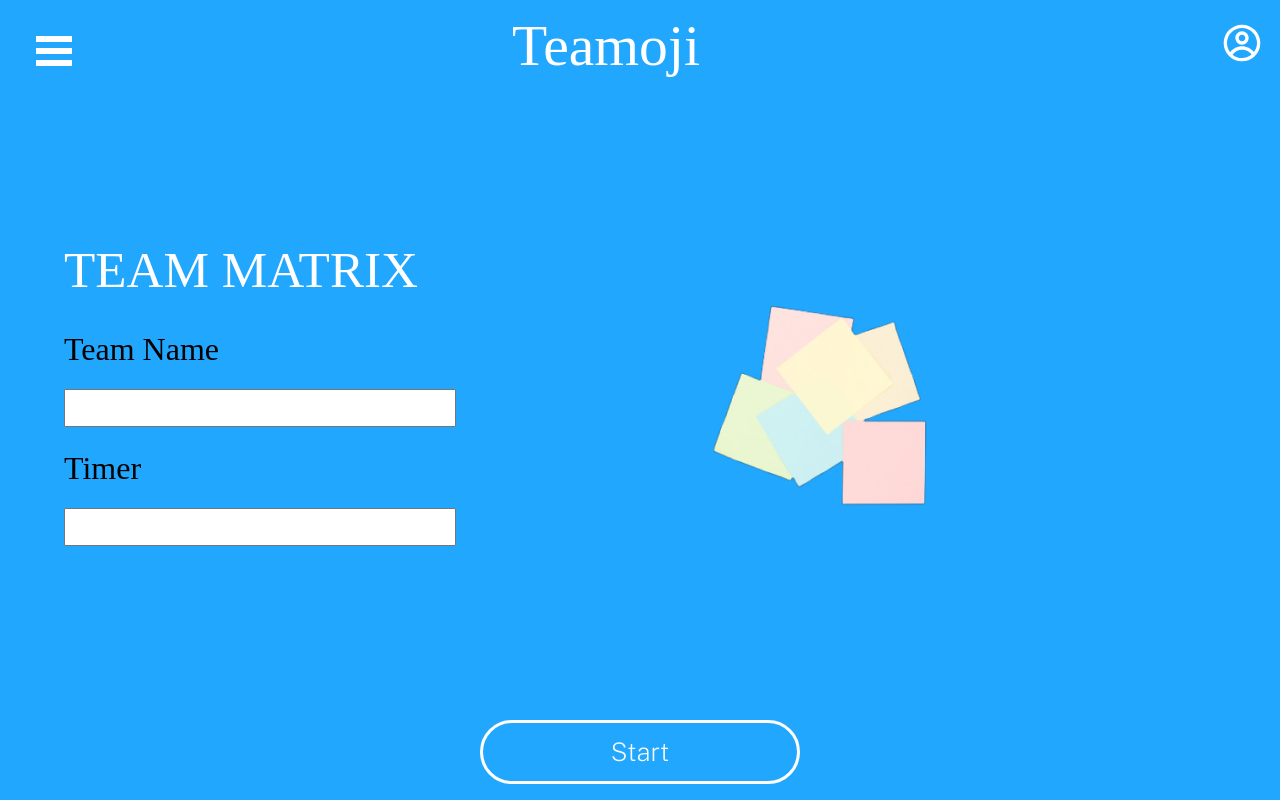
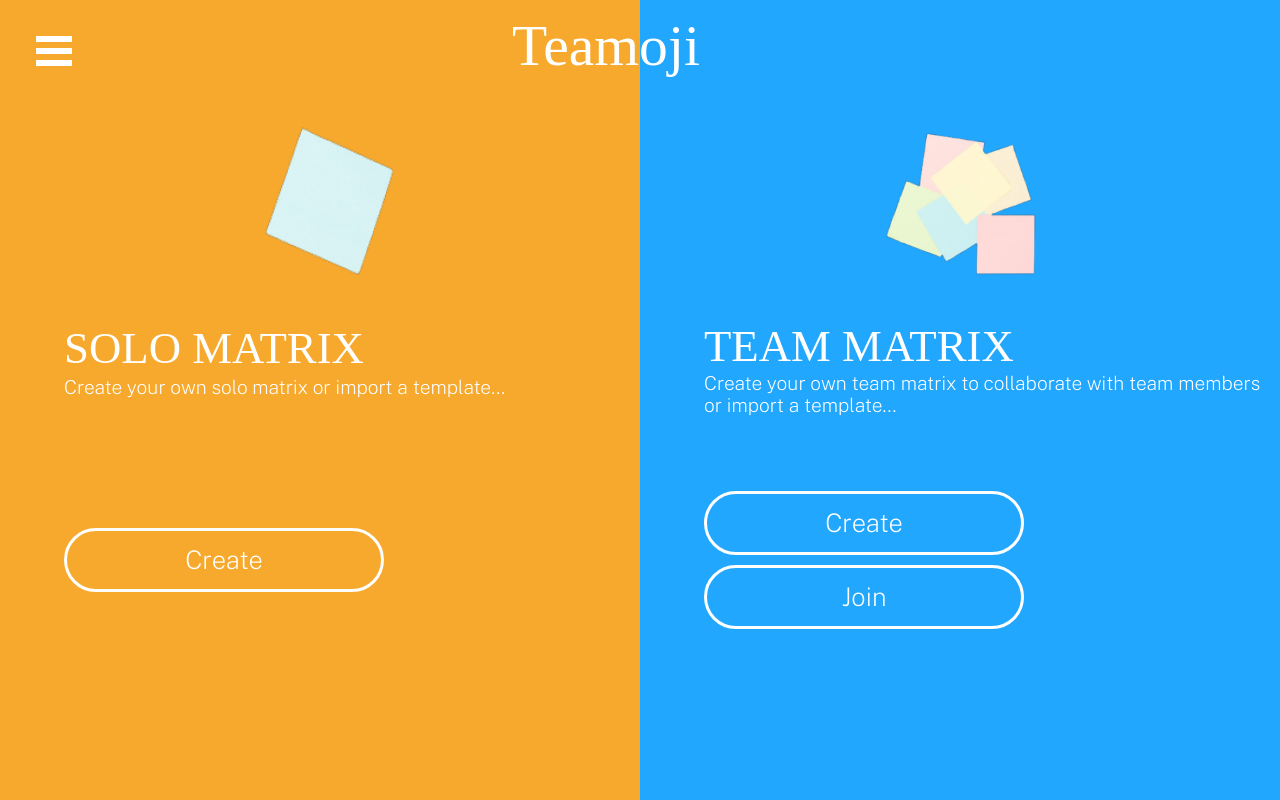
Before and after one commit to indexZ3ro/FIT4002, a React (Create React App) app in the folder client/: page / in a window 1280 px wide. Built offline with nearby package versions, Linux system fonts and the light colour scheme.

Commit message:
added homepage as default path

```diff
--- a/client/src/App.js
+++ b/client/src/App.js
@@ -15,7 +15,7 @@ function App() {
         <div className="App">
           <Sidebar />
           <Routes>
-            <Route path="/" element={<CreateTeamMatrix />} />
+            <Route path="/" element={<Homepage />} />
             <Route path="/Home" element={<Homepage />} />
             <Route path="/CreateTeamMatrix" element={<CreateTeamMatrix />} />
             <Route path="/SoloSession" element={<SoloSession />} />
```
